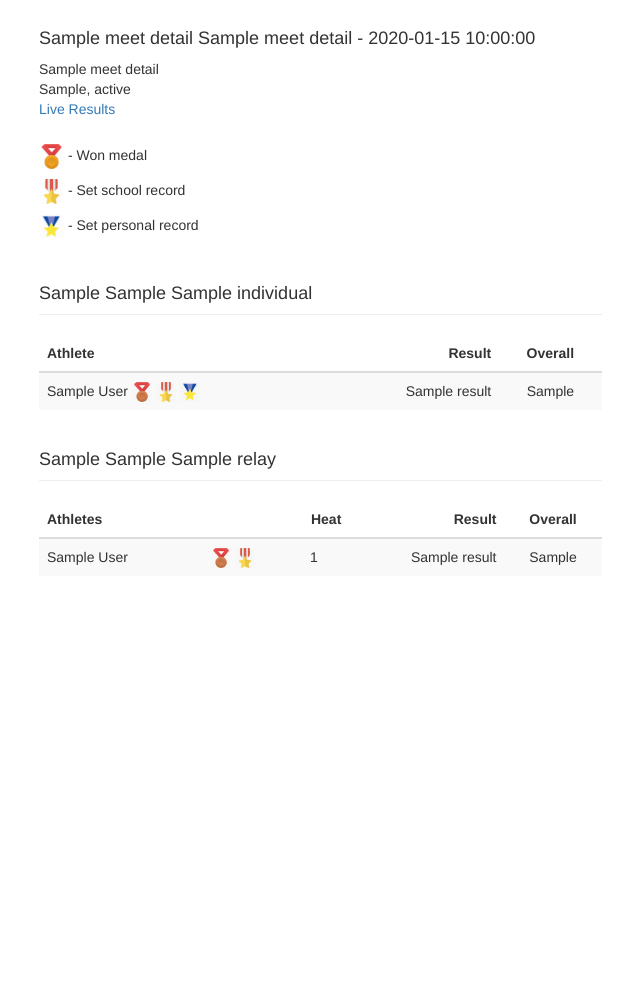
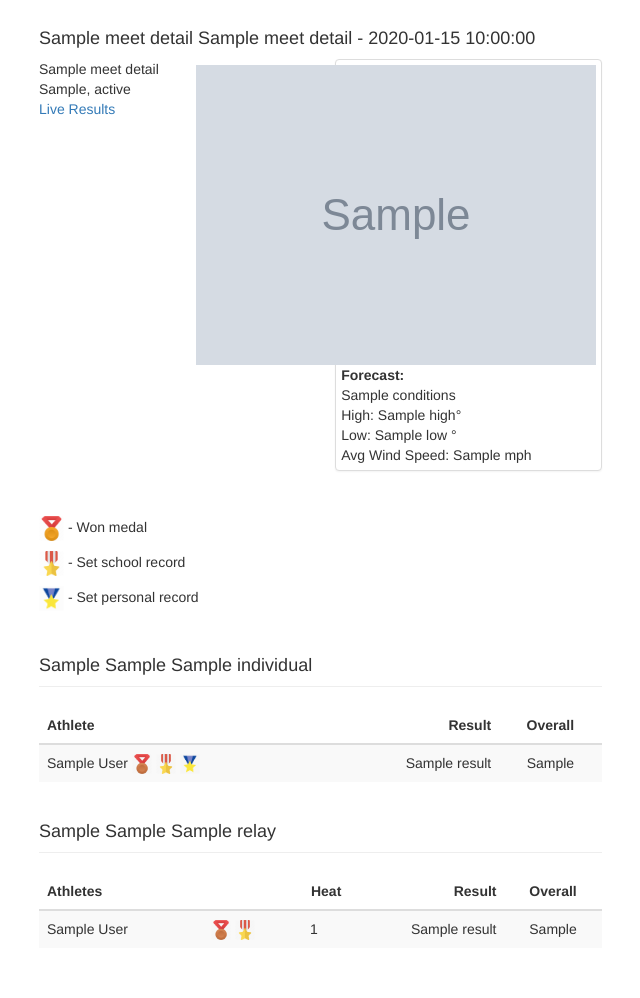
Before and after one commit to penpendisarapen/nueva_running, a PHP site: template views/Track/meetResults.twig in a window 1280 px wide. Shown: the part 51-1049 px from the top of the page, without its empty margins (16-656 px from the left). Before the commit the page ends 619 px from the top, so only its background shows below. Run offline with PHP 8.4, Linux system fonts and the light colour scheme; the template is opened without the code that fills it: most values are stand-ins (such as "Sample title", 1, 10 or a date in 2020); grey boxes marked "Sample" are stand-in pictures; some libraries are stand-ins or nearby versions.

Commit message:
added weather forecast

```diff
--- a/assets/css/base.css
+++ b/assets/css/base.css
@@ -15,6 +15,10 @@ body {
 
 .theme-showcase .navbar .container {
   width: auto;
+}
+
+.pas {
+  padding: 5px;
 }
 
 .pbn {
--- a/src/Controller/Web/Track/MeetController.php
+++ b/src/Controller/Web/Track/MeetController.php
@@ -104,7 +104,8 @@ class MeetController
     return $this->App['twig']->render('Track/meetResults.twig', array(
       'showEventSchedule' => $showEventSchedule,
       'meetDetails'       => $meetDetails,
-      'meetResults'       => $this->MeetService->getMeetResults($meetId, $showEventSchedule)
+      'meetResults'       => $this->MeetService->getMeetResults($meetId, $showEventSchedule),
+      'forecast'          => $this->MeetService->getWeatherForecastByMeetId($meetId)
     ));
   }
 
--- a/views/Track/meetResults.twig
+++ b/views/Track/meetResults.twig
@@ -11,12 +11,30 @@
       - {{ meetDetails.meetDate }}
     </h4>
   </div>
-  <div class="pbl">
-    {{ meetDetails.locName }}<br>
-    {{ meetDetails.locCity }}, {{ meetDetails.locState }}<br>
-    {% if meetDetails.resultsURL %}<a href="{{ meetDetails.resultsURL }}" target="_blank">Live Results</a>{% endif %}
+  <div class="row pbl">
+    <div class="col-sm-3">
+      {{ meetDetails.locName }}<br>
+      {{ meetDetails.locCity }}, {{ meetDetails.locState }}<br>
+      {% if meetDetails.resultsURL %}<a href="{{ meetDetails.resultsURL }}" target="_blank">Live Results</a>{% endif %}
+    </div>
+
+    {% if forecast is not empty %}
+    <div class="col-sm-3">
+      <div class="panel panel-default">
+        <div class="panel-body pas">
+          <img src="{{ forecast.iconUrl }}" align="right">
+
+          <strong>Forecast:</strong><br>
+          {{ forecast.conditions }}<br>
+          High: {{ forecast.high }}&deg;<br>
+          Low: {{ forecast.low }} &deg;<br>
+          Avg Wind Speed: {{ forecast.windAverage }} mph
+        </div>
+      </div>
+    </div>
+    {% endif %}
+
   </div>
-
   {% if meetResults.individual is empty and meetResults.relay is empty %}
     <div>No information has been posted for the meet.</div>
   {% else %}
```
Also changed, not shown: src/Persistence/TrackSQL.php (+42 -0 lines), src/Service/Track/MeetService.php (+10 -11 lines).
